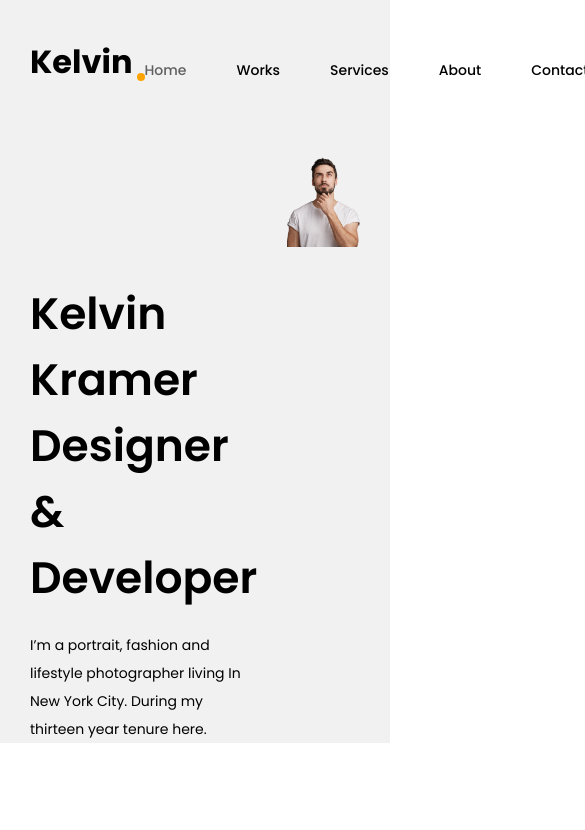
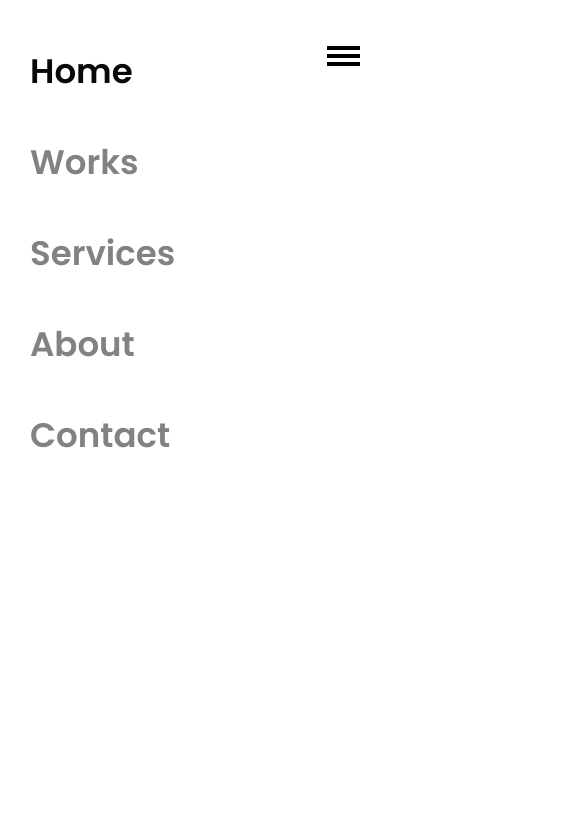
Before and after one commit to aBLeeWeeAN/Freelancer-CV-Kelvin, a plain HTML site: page index.html in a window 390 px wide. Shown: the top 830 px of the page, 585 px wide, since content can reach past the window. Drawn offline with Linux system fonts and the light colour scheme.

Commit message:
Добавлена мобильная навигация

```diff
--- a/css/main.css
+++ b/css/main.css
@@ -84,6 +84,9 @@ body {
     flex-direction: row;
 
     column-gap: 50px;
+
+    font-size: 14px;
+    font-weight: 500;
 }
 
 /* .nav__item {
@@ -95,11 +98,8 @@ body {
 } */
 
 .nav__link {
-    font-size: 14px;
-    font-weight: 500;
-
-    line-height: auto;
-    letter-spacing: 0;
+    /* line-height: auto;
+    letter-spacing: 0; */
 
     /* color: inherit; */
     color: #000;
@@ -107,6 +107,10 @@ body {
 
 .nav__link.active {
     color: #606060;
+}
+
+.nav__button {
+    display: none;
 }
 
 /* Header content */
--- a/css/media.css
+++ b/css/media.css
@@ -0,0 +1,46 @@
+@media (max-width: 1230px) {
+    .nav__list {
+        display: none;
+    }
+
+    .nav__button {
+        display: block;
+
+        position: fixed;
+        z-index: 1;
+
+        top: 46px;
+        right: 30px;
+    }
+
+    .nav.open .nav__list {
+        display: flex;
+        flex-direction: column;
+
+        row-gap: 40px;
+
+        position: fixed;
+
+        top: 0;
+        bottom: 0;
+
+        left: 0;
+        right: 0;
+
+        background-color: #fff;
+        /* z-index: 1; */
+
+        padding: 46px 30px;
+
+        font-size: 34px;
+        font-weight: 600;
+    }
+
+    .nav__link {
+        color: #828282;
+    }
+
+    .nav__link.active {
+        color: #090909;
+    }
+}
--- a/index.html
+++ b/index.html
@@ -29,7 +29,9 @@
                         class="logo"
                         >Kelvin</a
                     >
-                    <nav class="nav">
+                    <nav
+                        id="nav"
+                        class="nav open">
                         <ul class="nav__list">
                             <li class="nav__item">
                                 <a
@@ -67,6 +69,14 @@
                                 >
                             </li>
                         </ul>
+                        <button
+                            id="nav-btn"
+                            class="nav__button">
+                            <img
+                                id="nav-btn-img"
+                                src="./img/icons/nav_open.svg"
+                                alt="Nav button" />
+                        </button>
                     </nav>
                 </div>
 
--- a/js/main.js
+++ b/js/main.js
@@ -1,2 +1,11 @@
-var a = 4;
-var b = 3;
+const nav = document.getElementById("nav");
+const navBtn = document.getElementById("nav-btn");
+const navBtnImg = document.getElementById("nav-btn-img");
+
+navBtn.onclick = () => {
+    if (nav.classList.toggle("open")) {
+        navBtnImg.src = "./img/icons/nav_close.svg";
+    } else {
+        navBtnImg.src = "./img/icons/nav_open.svg";
+    }
+};
```
